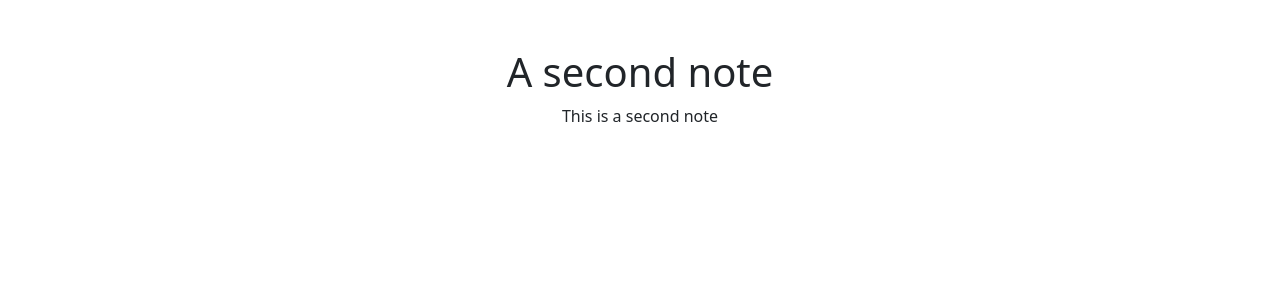
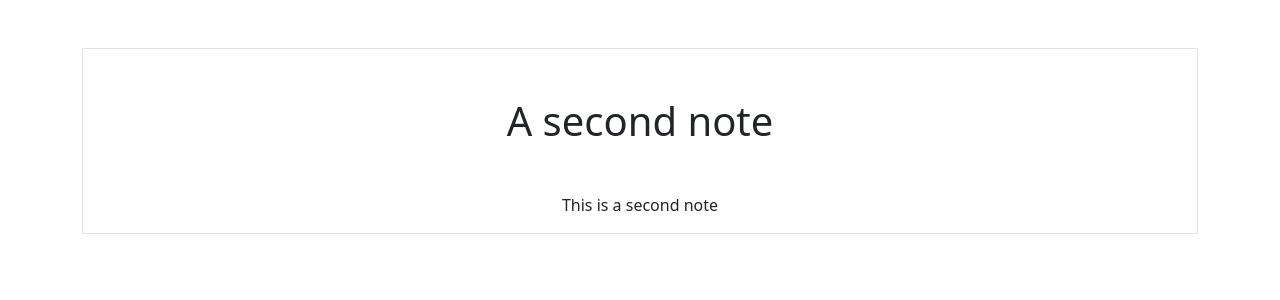
Before and after one commit to bcLego19/pythonTests, a Django app: page /smart/notes/2 in a window 1280 px wide. Shown: the top 300 px of the page. Run offline with Django 5.2, Linux system fonts and the light colour scheme; data comes from the database, SQL or seed files in the repository.

Commit message:
Update notes detail to use bootstrap styling

```diff
--- a/PythonDjango/smartnotesProject/notes/templates/notes/notes_detail.html
+++ b/PythonDjango/smartnotesProject/notes/templates/notes/notes_detail.html
@@ -1,7 +1,10 @@
 {% extends "base.html" %}
 
 {% block content %}
-    <h1>{{note.title}}</h1>
+    <div class="border round">
+        <h1 class="my-5">{{note.title}}</h1>
 
-    <p>{{note.text}}</p>
+        <p>{{note.text}}</p>
+    </div>
+
 {% endblock %}
```
